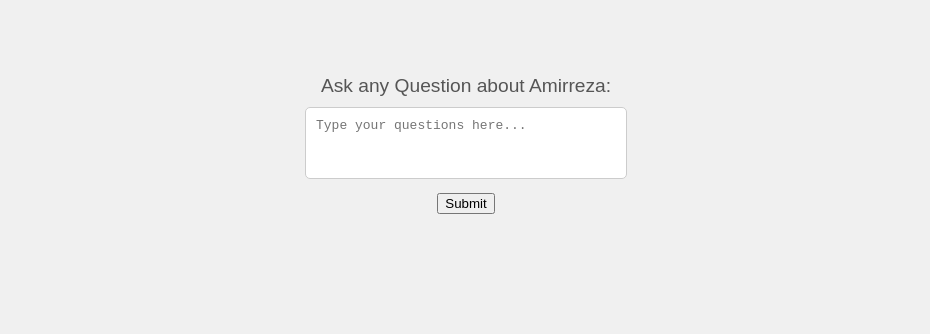
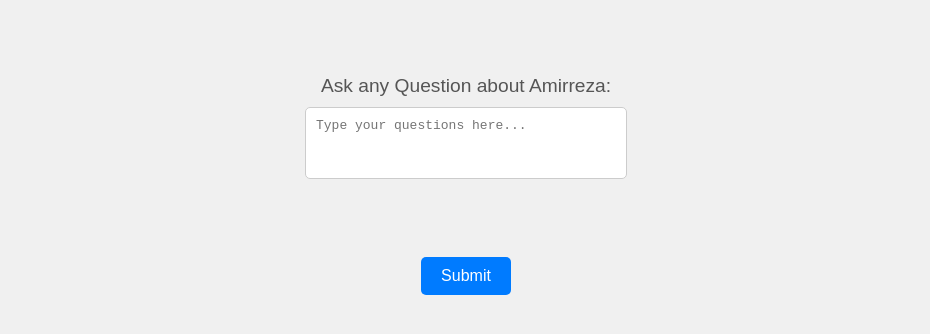
Before and after one commit to AmirrezaSLH/AmirrezaSLH.github.io, a plain HTML site: page index.html in a window 1280 px wide. Shown: the part 204-538 px from the top of the page, without its empty margins (174-1104 px from the left). Drawn offline with Linux system fonts and the light colour scheme.

Commit message:
Update index.html

```diff
--- a/index.html
+++ b/index.html
@@ -60,7 +60,7 @@
         <label for="question-box">Ask any Question about Amirreza:</label>
         <textarea id="question-box" placeholder="Type your questions here..."></textarea>
     </div>
-    <div>
+    <div class="question-section">
         <button type="submit">Submit</button>
     </div>
 </body>
```
